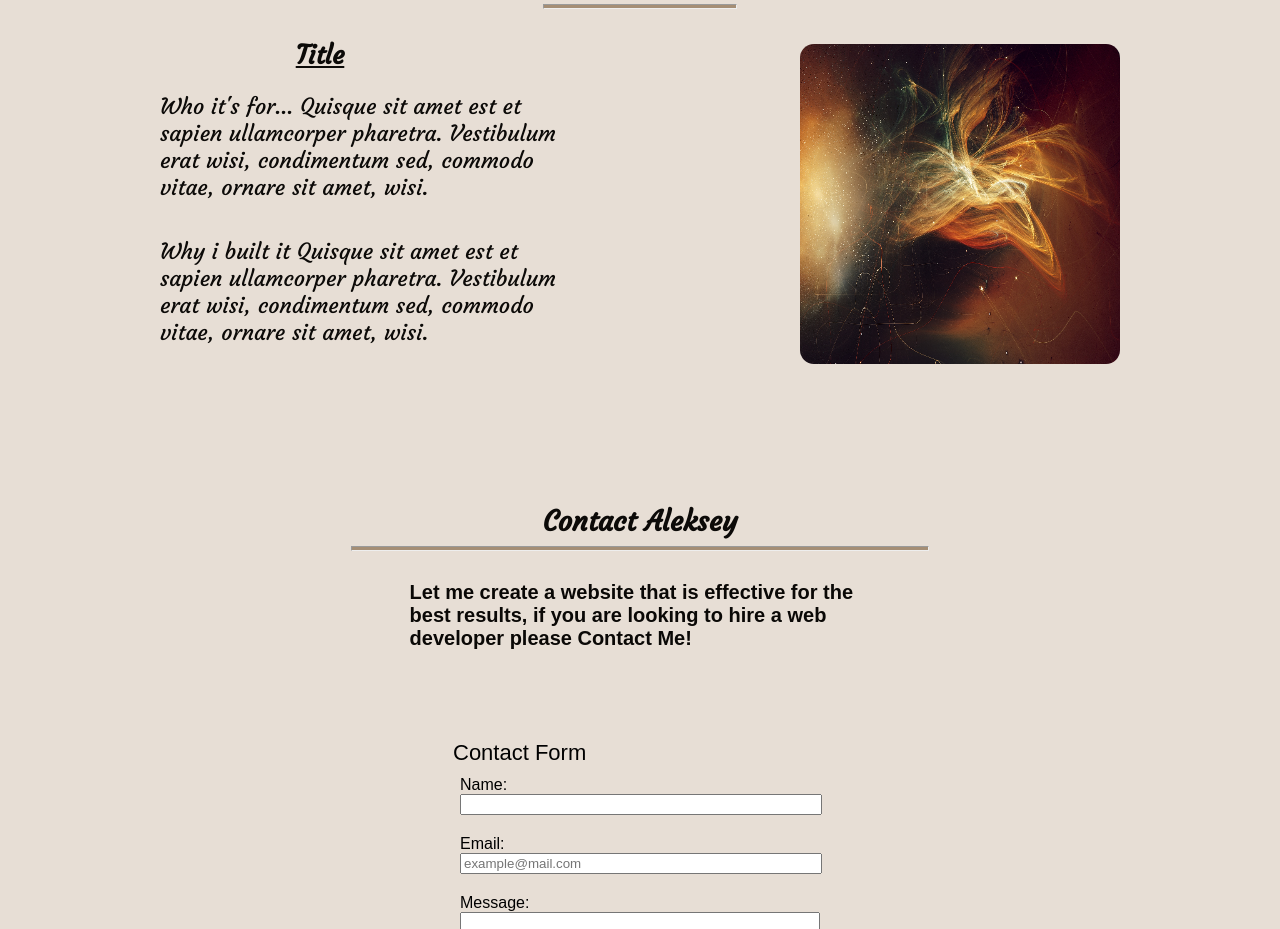
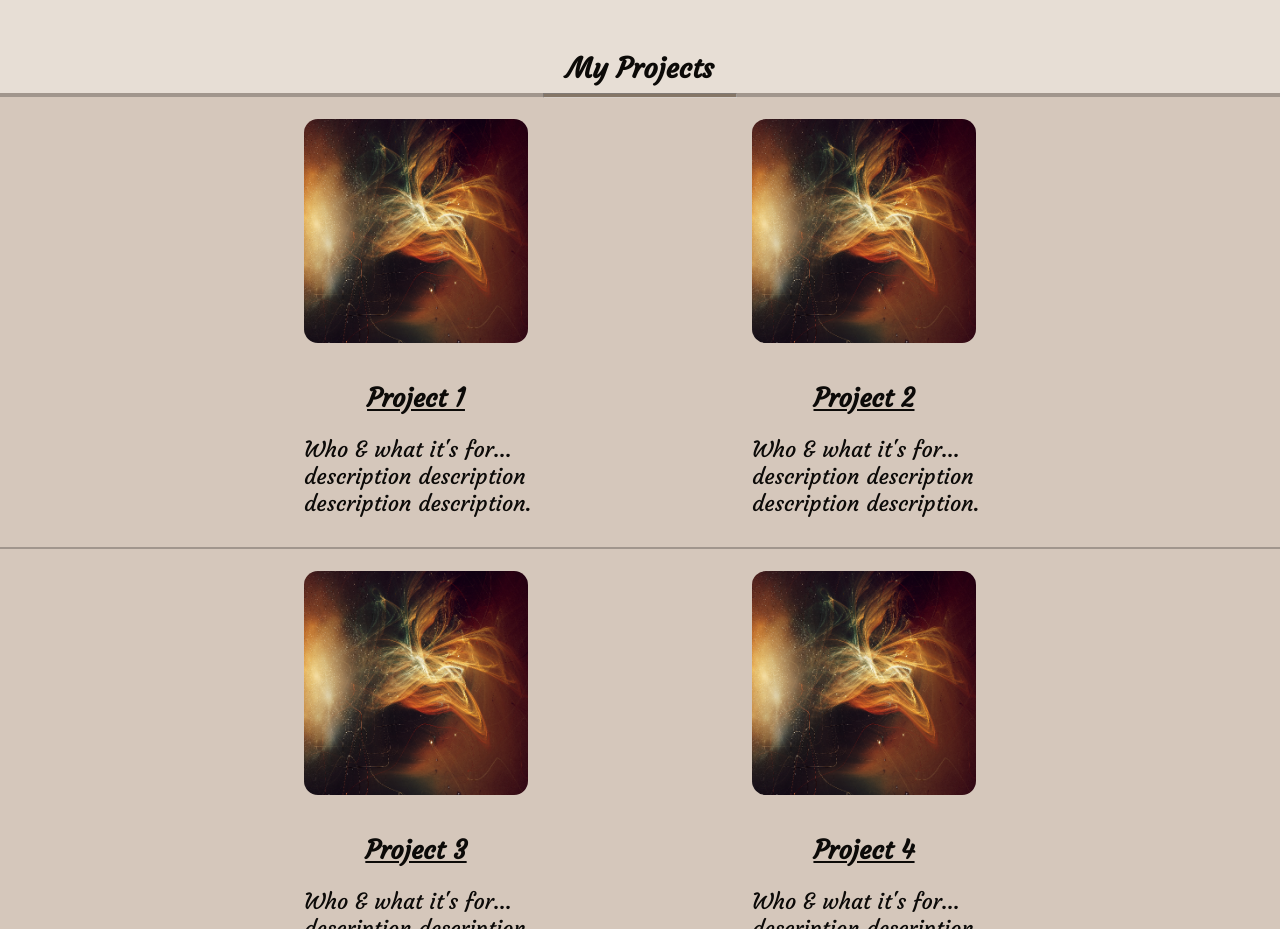
Before and after one commit to AlekWebDevv/Practice-WebSite, a plain HTML site: page index.html in a window 1280 px wide. Shown: the part 1871-2800 px from the top of the page. Drawn offline with Linux system fonts and the light colour scheme.

Commit message:
Update index.html

```diff
--- a/index.html
+++ b/index.html
@@ -19,7 +19,7 @@
         <ul>
           <li><a href="#home">Home</a></li>
           <li><a href="#about">About</a></li>
-          <li><a href="#projects">Projects</a></li>
+          <li><a href="#project">Projects</a></li>
           <li><a href="#contact">Contact</a></li>
         </ul>
       </nav>
@@ -37,10 +37,12 @@
           </div>
         </div>
         <h3>Hi! I'm Aleksey Bykov</h3>
-        <div class="group">
+        <div class="group-intro">
           <div class="item">
             <p class="intro">I am a Full-stack Web Developer living in California, Sacramento.</p>
             <p class="intro">As a former Construction Worker, I'm interested in:</p>
+          </div>
+          <div class="item">
             <ul class="list">
               <li>Constructive and Simplistic Web designs that make it work.</li>
               <li>I strive to deliver ergonomic & flexible code for the best results.</li>
@@ -65,21 +67,31 @@
         </div>
       </section>
       <!--PROJECTS-->
-      <section class="anchor" id="projects">
-        <h3 class="jumptarget">My Projects</h3>
+      <section class="anchor">
+        <h3 class="jumptarget" id="project">My Projects</h3>
         <hr class="hr-project">
-        <div class="group">
+        <div class="group-pr" id="projects1">
           <div class="item">
-            <h4 class="title">Title</h4>
-            <div class="pr">
-              <p class="pr">Who it's for... Quisque sit amet est et sapien ullamcorper pharetra. Vestibulum erat wisi, condimentum sed, commodo vitae, ornare sit amet, wisi.</P>
-              <p class="pr">Why i built it Quisque sit amet est et sapien ullamcorper pharetra. Vestibulum erat wisi, condimentum sed, commodo vitae, ornare sit amet, wisi.</P>
-            </div>
+              <img src="img/fav-icon.png" alt="Project screenshot" class="pi">
+            <h4 class="title">Project 1</h4>
+              <p class="pr">Who & what it's for... description description description description.</P>
           </div>
           <div class="item">
-            <div class="pr-img">
               <img src="img/fav-icon.png" alt="Project screenshot" class="pi">
-            </div>
+            <h4 class="title">Project 2</h4>
+              <p class="pr">Who & what it's for... description description description description.</P>
+          </div>
+        </div>
+                <div class="group-pr" id="projects2">
+          <div class="item">
+              <img src="img/fav-icon.png" alt="Project screenshot" class="pi">
+            <h4 class="title">Project 3</h4>
+              <p class="pr">Who & what it's for... description description description description.</P>
+          </div>
+          <div class="item">
+              <img src="img/fav-icon.png" alt="Project screenshot" class="pi">
+            <h4 class="title">Project 4</h4>
+              <p class="pr">Who & what it's for... description description description description.</P>
           </div>
         </div>
       </section>
```
